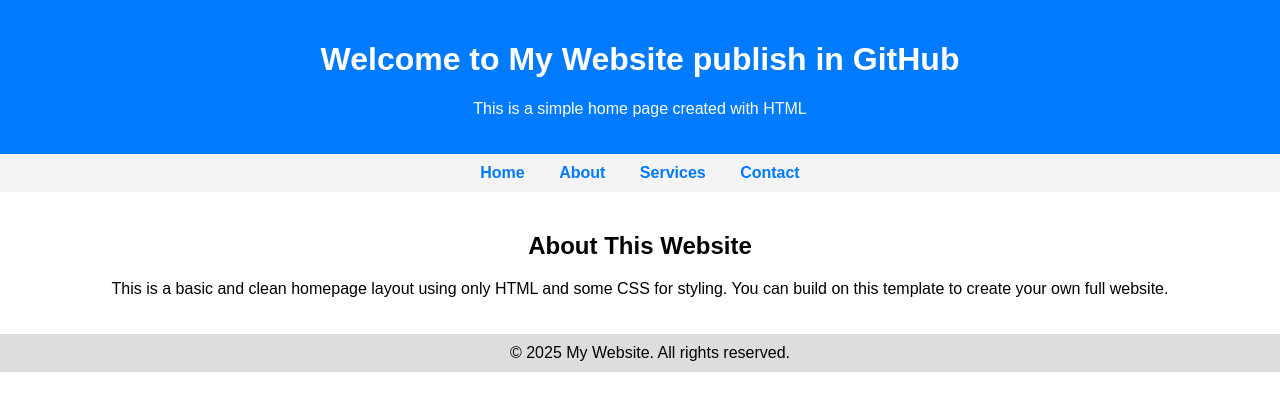
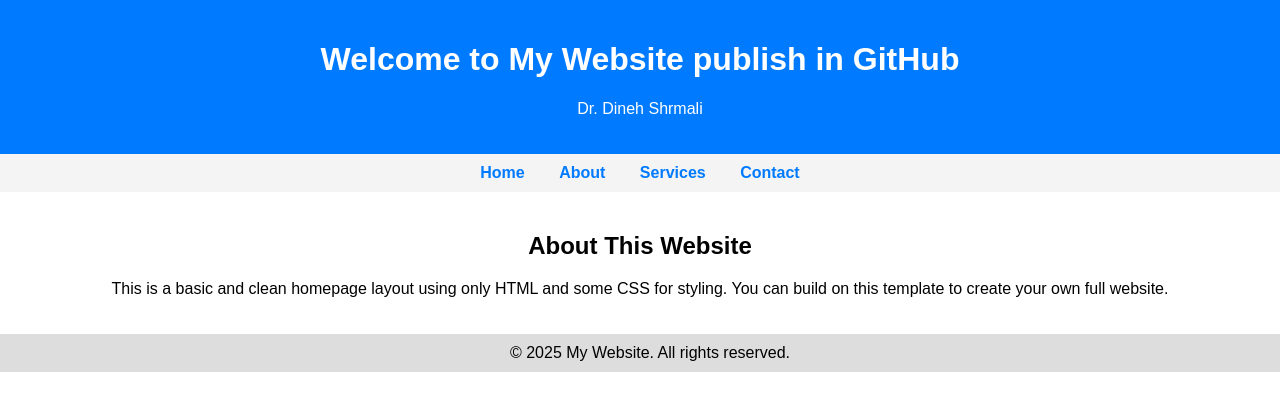
Before and after one commit to drdcshrimali-ops/Deploy, a plain HTML site: page index.html in a window 1280 px wide. Drawn offline with Linux system fonts and the light colour scheme.

Commit message:
Project Change

```diff
--- a/index.html
+++ b/index.html
@@ -47,7 +47,7 @@
 
     <header>
         <h1>Welcome to My Website publish in GitHub</h1>
-        <p>This is a simple home page created with HTML</p>
+        <p>Dr. Dineh Shrmali</p>
     </header>
 
     <nav>
```
